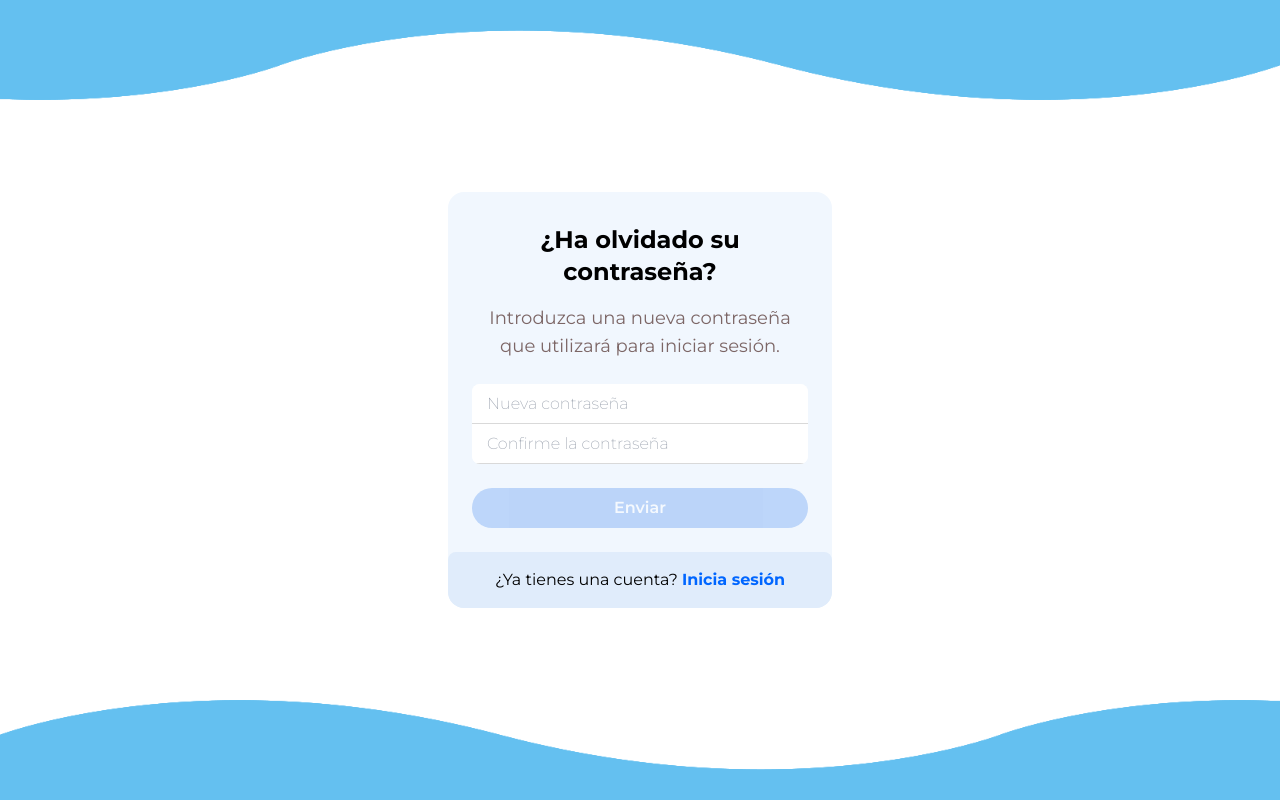
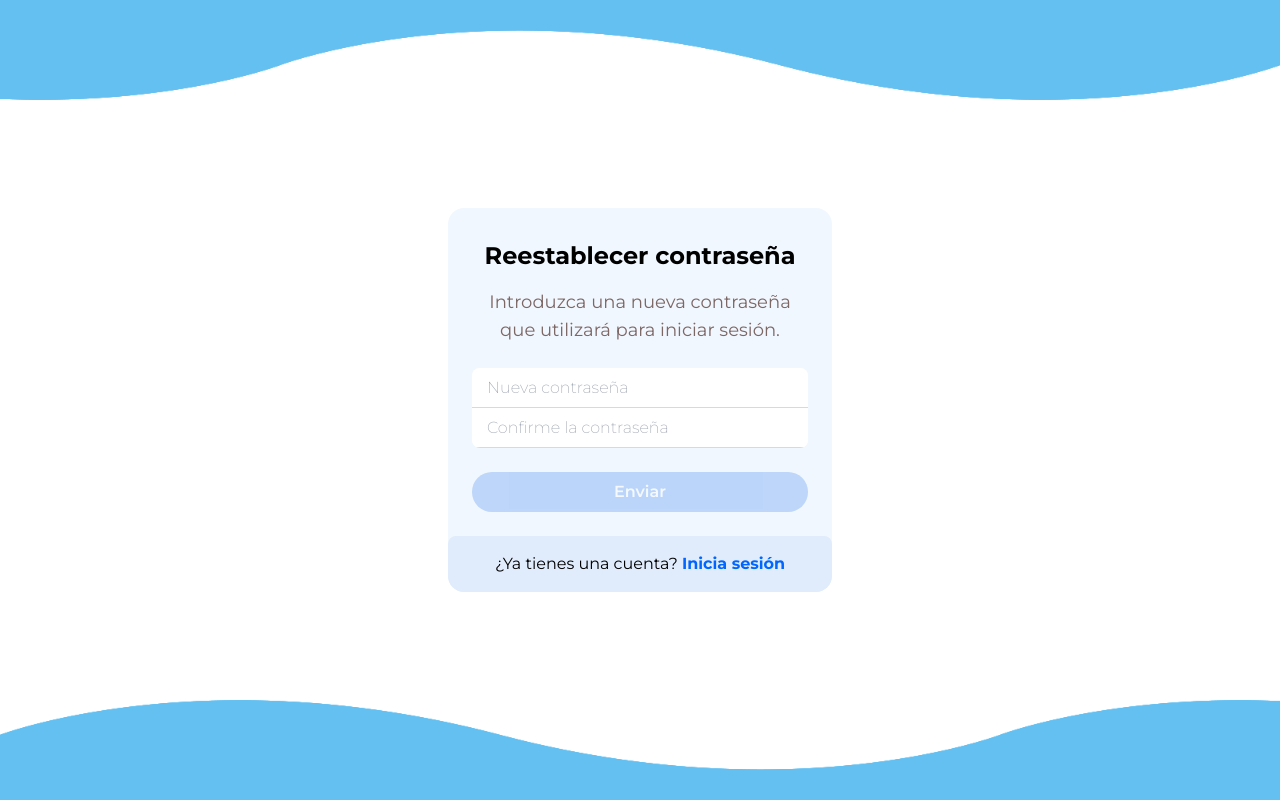
Before and after one commit to alanvviera/DentalSystem, a Next.js app: page /newpassword in a window 1280 px wide. Built offline with nearby package versions, Linux system fonts and the light colour scheme.

Commit message:
Changed form header

```diff
--- a/app/newpassword/page.jsx
+++ b/app/newpassword/page.jsx
@@ -87,7 +87,7 @@ export default function NewPassword() {
                     <header className="flex flex-col gap-4">
                         {" "}
                         <span className="font-bold text-black text-2xl">
-                          ¿Ha olvidado su contraseña?
+                          Reestablecer contraseña
                         </span>
                         <p className="text-[#7C6666] text-lg">
                           Introduzca una nueva contraseña que utilizará para iniciar
```
